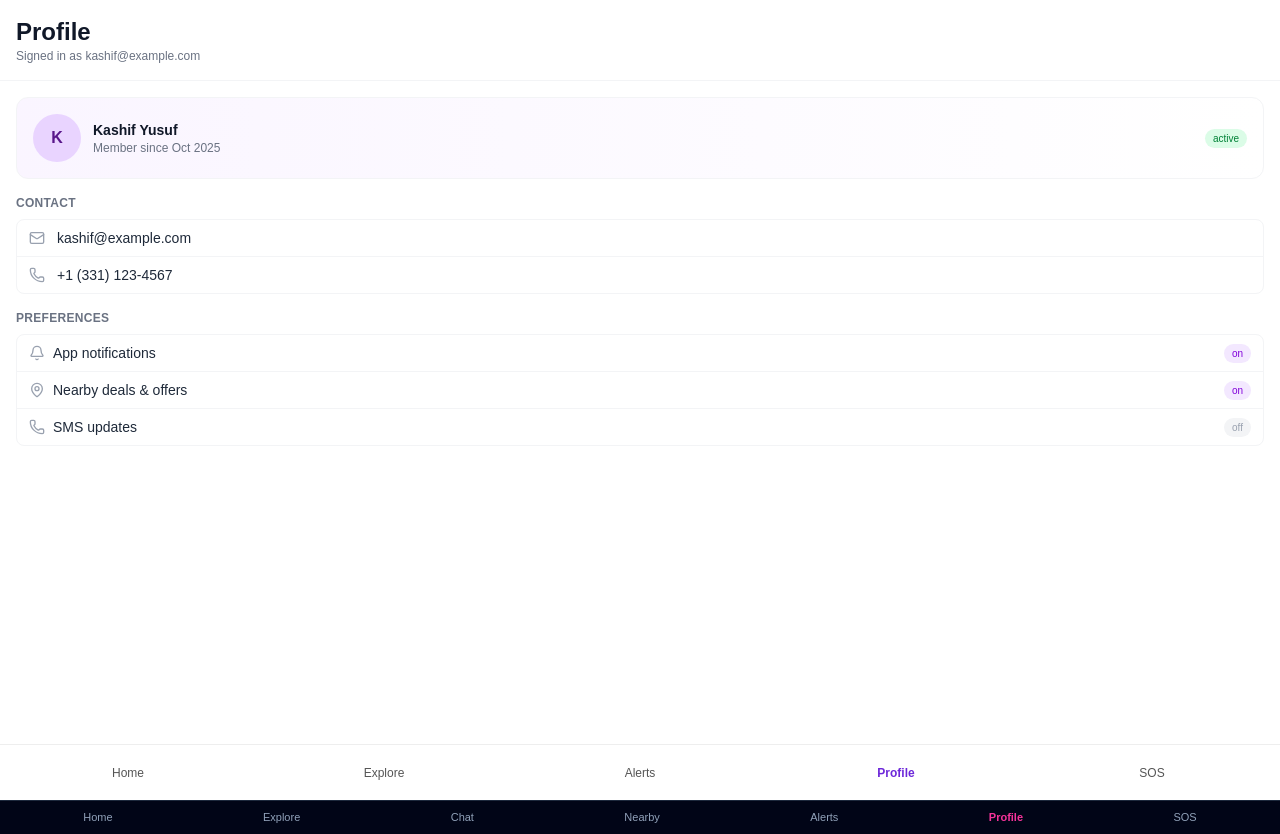
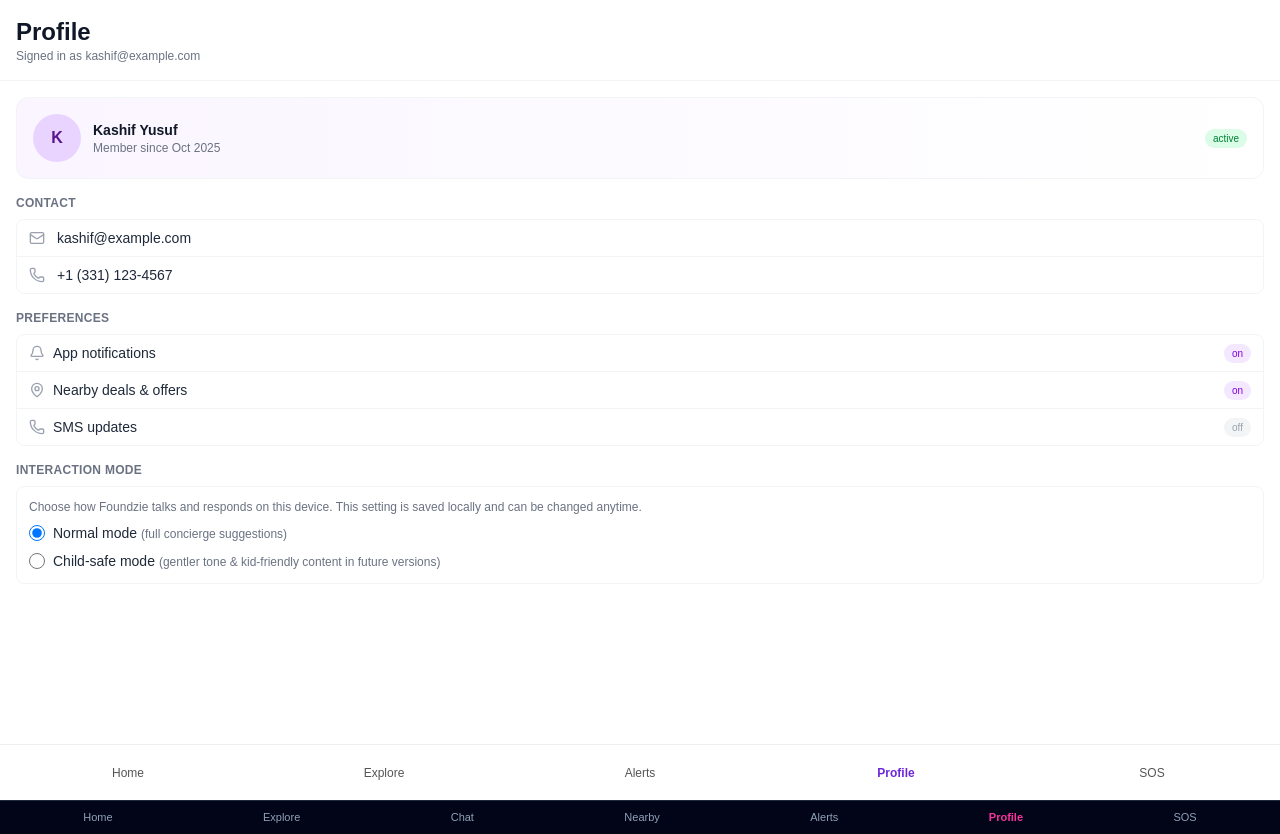
Before and after one commit to Foundzie/foundzie-v2, a Next.js app: page /mobile/profile in a window 1280 px wide. Built offline with nearby package versions, Linux system fonts and the light colour scheme.

Commit message:
M5 voice concierge wiring + M6a interaction mode toggle

```diff
--- a/src/app/mobile/profile/page.tsx
+++ b/src/app/mobile/profile/page.tsx
@@ -1,10 +1,40 @@
-'use client';
+// src/app/mobile/profile/page.tsx
+"use client";
 
-import BottomNav from '../../components/BottomNav';
-import { currentUser } from '@/app/data/profile';
-import { Bell, MapPin, Phone, Mail } from 'lucide-react';
+import { useEffect, useState } from "react";
+import BottomNav from "../../components/BottomNav";
+import { currentUser } from "@/app/data/profile";
+import { Bell, MapPin, Phone, Mail } from "lucide-react";
+
+const CHILD_MODE_STORAGE_KEY = "foundzie_interaction_mode_v1";
+
+type InteractionMode = "normal" | "child";
 
 export default function ProfilePage() {
+  const [mode, setMode] = useState<InteractionMode>("normal");
+  const [modeLoaded, setModeLoaded] = useState(false);
+
+  // Load saved mode from localStorage (if any)
+  useEffect(() => {
+    if (typeof window === "undefined") return;
+
+    const stored = window.localStorage.getItem(CHILD_MODE_STORAGE_KEY);
+    if (stored === "normal" || stored === "child") {
+      setMode(stored);
+    } else {
+      setMode("normal");
+    }
+    setModeLoaded(true);
+  }, []);
+
+  // Update localStorage whenever mode changes (after initial load)
+  function handleModeChange(next: InteractionMode) {
+    setMode(next);
+    if (typeof window !== "undefined") {
+      window.localStorage.setItem(CHILD_MODE_STORAGE_KEY, next);
+    }
+  }
+
   return (
     <main className="min-h-screen bg-white pb-20">
       {/* Header */}
@@ -31,9 +61,9 @@ export default function ProfilePage() {
           </div>
           <span
             className={`text-[10px] px-2 py-0.5 rounded-full ${
-              currentUser.status === 'active'
-                ? 'bg-green-100 text-green-700'
-                : 'bg-gray-100 text-gray-500'
+              currentUser.status === "active"
+                ? "bg-green-100 text-green-700"
+                : "bg-gray-100 text-gray-500"
             }`}
           >
             {currentUser.status}
@@ -71,18 +101,16 @@ export default function ProfilePage() {
           <div className="flex items-center justify-between px-3 py-2">
             <div className="flex items-center gap-2">
               <Bell className="w-4 h-4 text-gray-400" />
-              <span className="text-sm text-gray-800">
-                App notifications
-              </span>
+              <span className="text-sm text-gray-800">App notifications</span>
             </div>
             <span
               className={`text-[10px] px-2 py-0.5 rounded-full ${
                 currentUser.preferences.notifications
-                  ? 'bg-purple-100 text-purple-700'
-                  : 'bg-gray-100 text-gray-400'
+                  ? "bg-purple-100 text-purple-700"
+                  : "bg-gray-100 text-gray-400"
               }`}
             >
-              {currentUser.preferences.notifications ? 'on' : 'off'}
+              {currentUser.preferences.notifications ? "on" : "off"}
             </span>
           </div>
           <div className="flex items-center justify-between px-3 py-2">
@@ -95,11 +123,11 @@ export default function ProfilePage() {
             <span
               className={`text-[10px] px-2 py-0.5 rounded-full ${
                 currentUser.preferences.nearbyDeals
-                  ? 'bg-purple-100 text-purple-700'
-                  : 'bg-gray-100 text-gray-400'
+                  ? "bg-purple-100 text-purple-700"
+                  : "bg-gray-100 text-gray-400"
               }`}
             >
-              {currentUser.preferences.nearbyDeals ? 'on' : 'off'}
+              {currentUser.preferences.nearbyDeals ? "on" : "off"}
             </span>
           </div>
           <div className="flex items-center justify-between px-3 py-2">
@@ -110,13 +138,70 @@ export default function ProfilePage() {
             <span
               className={`text-[10px] px-2 py-0.5 rounded-full ${
                 currentUser.preferences.smsUpdates
-                  ? 'bg-purple-100 text-purple-700'
-                  : 'bg-gray-100 text-gray-400'
+                  ? "bg-purple-100 text-purple-700"
+                  : "bg-gray-100 text-gray-400"
               }`}
             >
-              {currentUser.preferences.smsUpdates ? 'on' : 'off'}
+              {currentUser.preferences.smsUpdates ? "on" : "off"}
             </span>
           </div>
+        </div>
+      </section>
+
+      {/* NEW: Interaction mode (local child-safe toggle) */}
+      <section className="px-4 mt-4 space-y-2">
+        <h3 className="text-xs font-semibold text-gray-500 uppercase tracking-wide">
+          Interaction mode
+        </h3>
+        <div className="bg-white border border-gray-100 rounded-lg px-3 py-3 space-y-2">
+          <p className="text-xs text-gray-500">
+            Choose how Foundzie talks and responds on this device. This setting
+            is saved locally and can be changed anytime.
+          </p>
+
+          <div className="flex flex-col gap-2 text-sm text-gray-800">
+            <label className="flex items-center gap-2">
+              <input
+                type="radio"
+                name="interaction-mode"
+                value="normal"
+                checked={mode === "normal"}
+                onChange={() => handleModeChange("normal")}
+                className="h-4 w-4"
+                disabled={!modeLoaded}
+              />
+              <span>
+                <span className="font-medium">Normal mode</span>
+                <span className="ml-1 text-xs text-gray-500">
+                  (full concierge suggestions)
+                </span>
+              </span>
+            </label>
+
+            <label className="flex items-center gap-2">
+              <input
+                type="radio"
+                name="interaction-mode"
+                value="child"
+                checked={mode === "child"}
+                onChange={() => handleModeChange("child")}
+                className="h-4 w-4"
+                disabled={!modeLoaded}
+              />
+              <span>
+                <span className="font-medium">Child-safe mode</span>
+                <span className="ml-1 text-xs text-gray-500">
+                  (gentler tone & kid-friendly content in future versions)
+                </span>
+              </span>
+            </label>
+          </div>
+
+          {!modeLoaded && (
+            <p className="text-[10px] text-gray-400">
+              Loading your current setting…
+            </p>
+          )}
         </div>
       </section>
 
```
